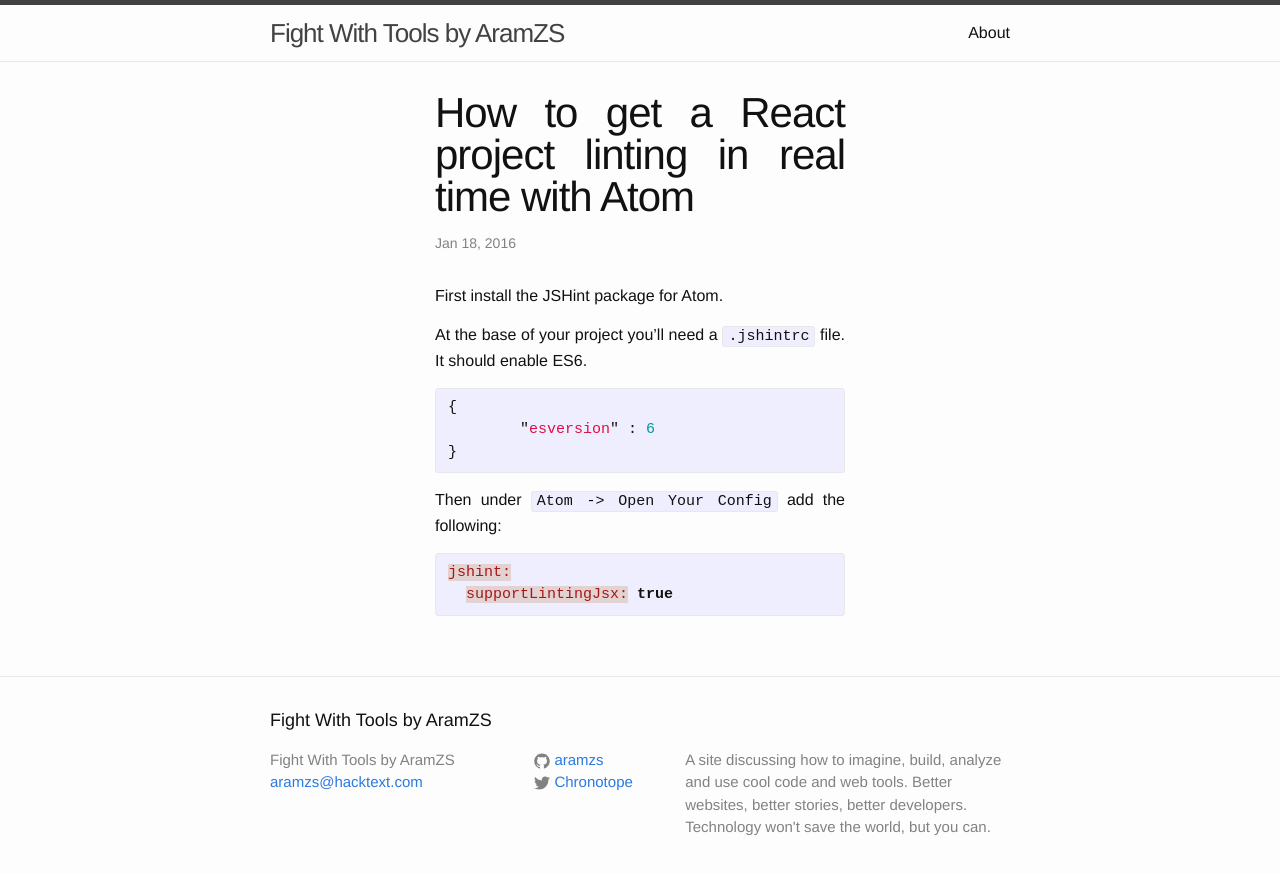
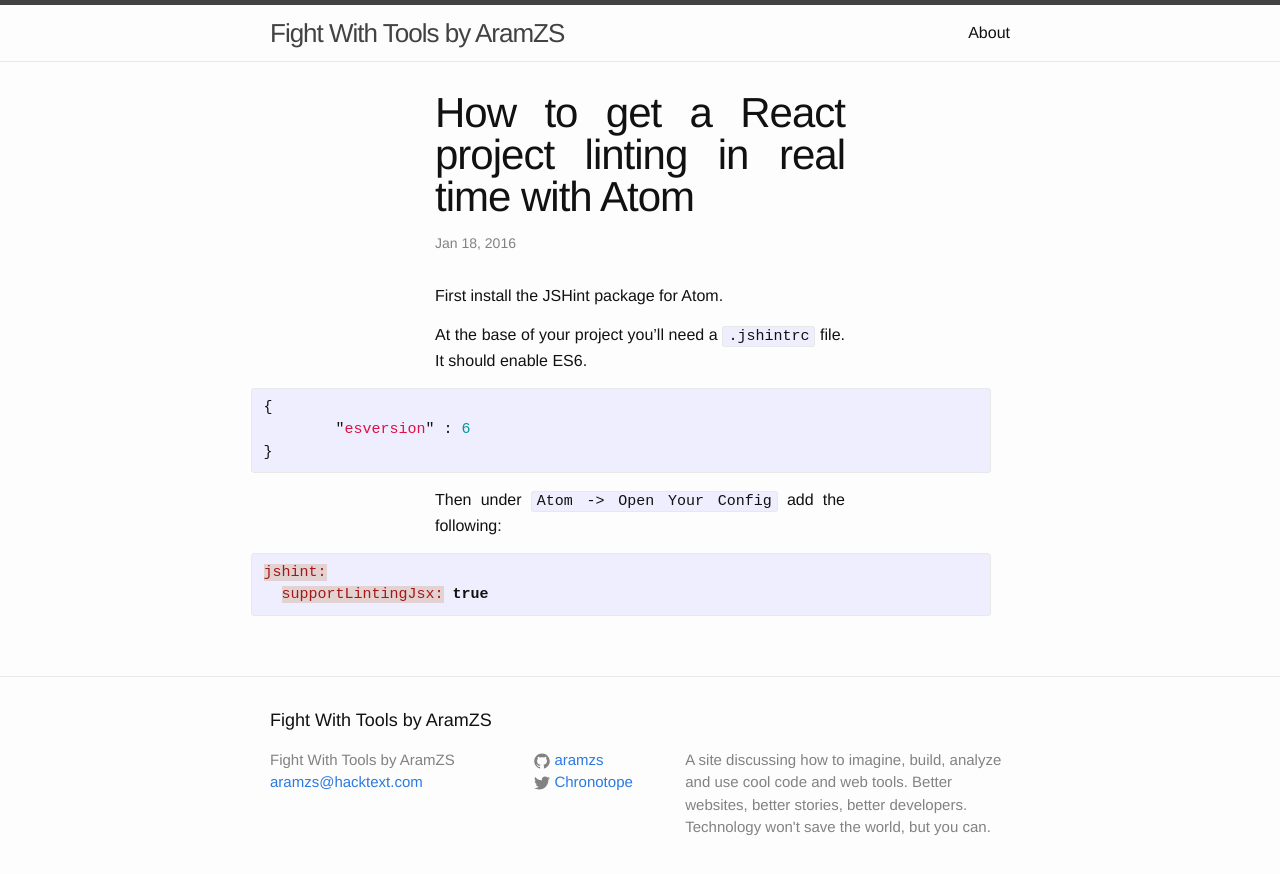
Before and after one commit to AramZS/aramzs.github.io, a Jekyll site: the page built from _posts/2016-01-18-jshint-how-to-work-with-jsx-in-atom.markdown, in a window 1280 px wide. Shown: the top 874 px of the page. Built offline with Jekyll 4.4.1, drawn with Linux system fonts in a browser that asks for light colours.

Commit message:
fixes for gists

```diff
--- a/_sass/_base.scss
+++ b/_sass/_base.scss
@@ -172,7 +172,7 @@
     }
 }
 
-.gist {
+.gist, figure.highlight {
     margin-left: -45%;
     margin-right: -45%;
     max-width: -webkit-calc(#{$content-width} - (#{$spacing-unit} * 2));
```
